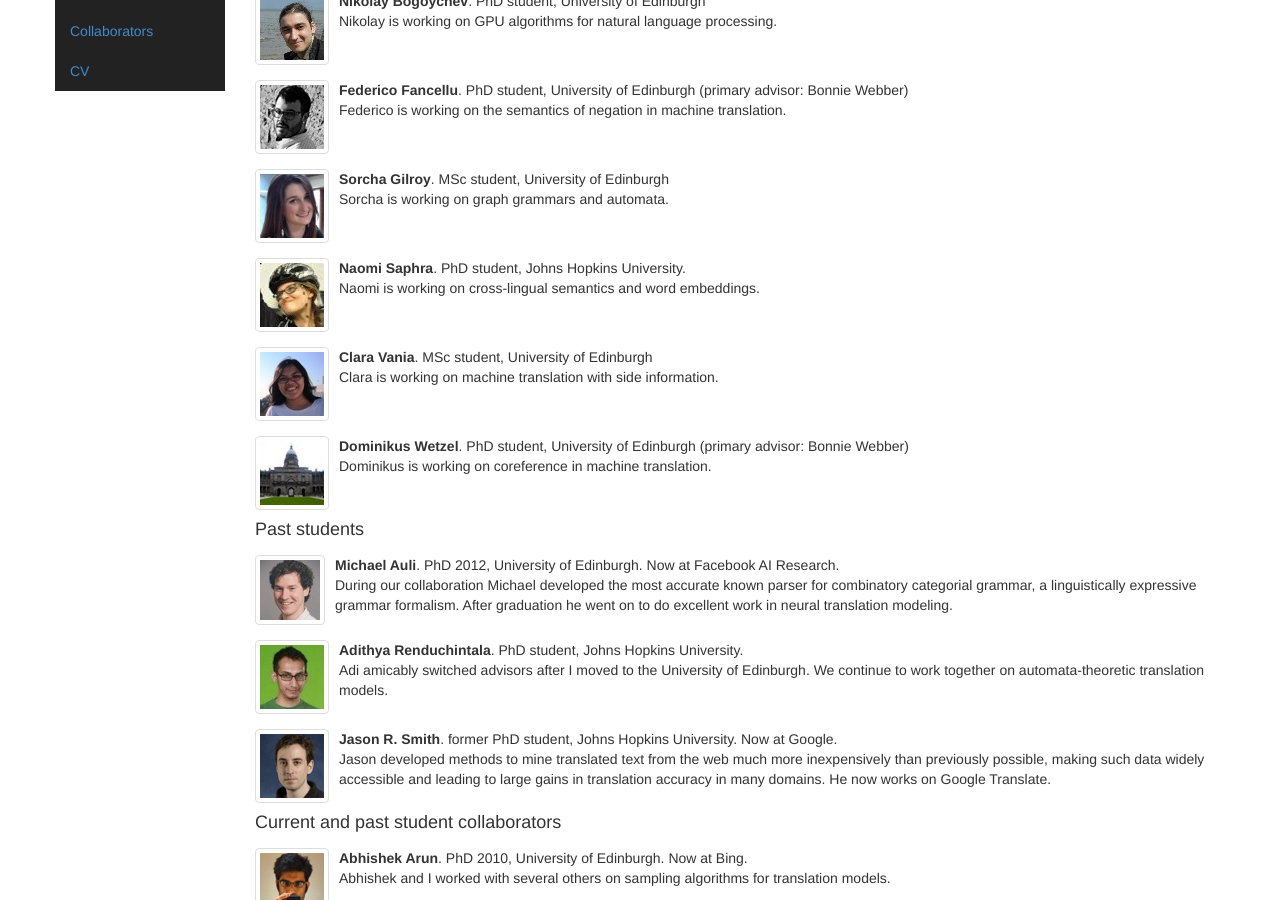
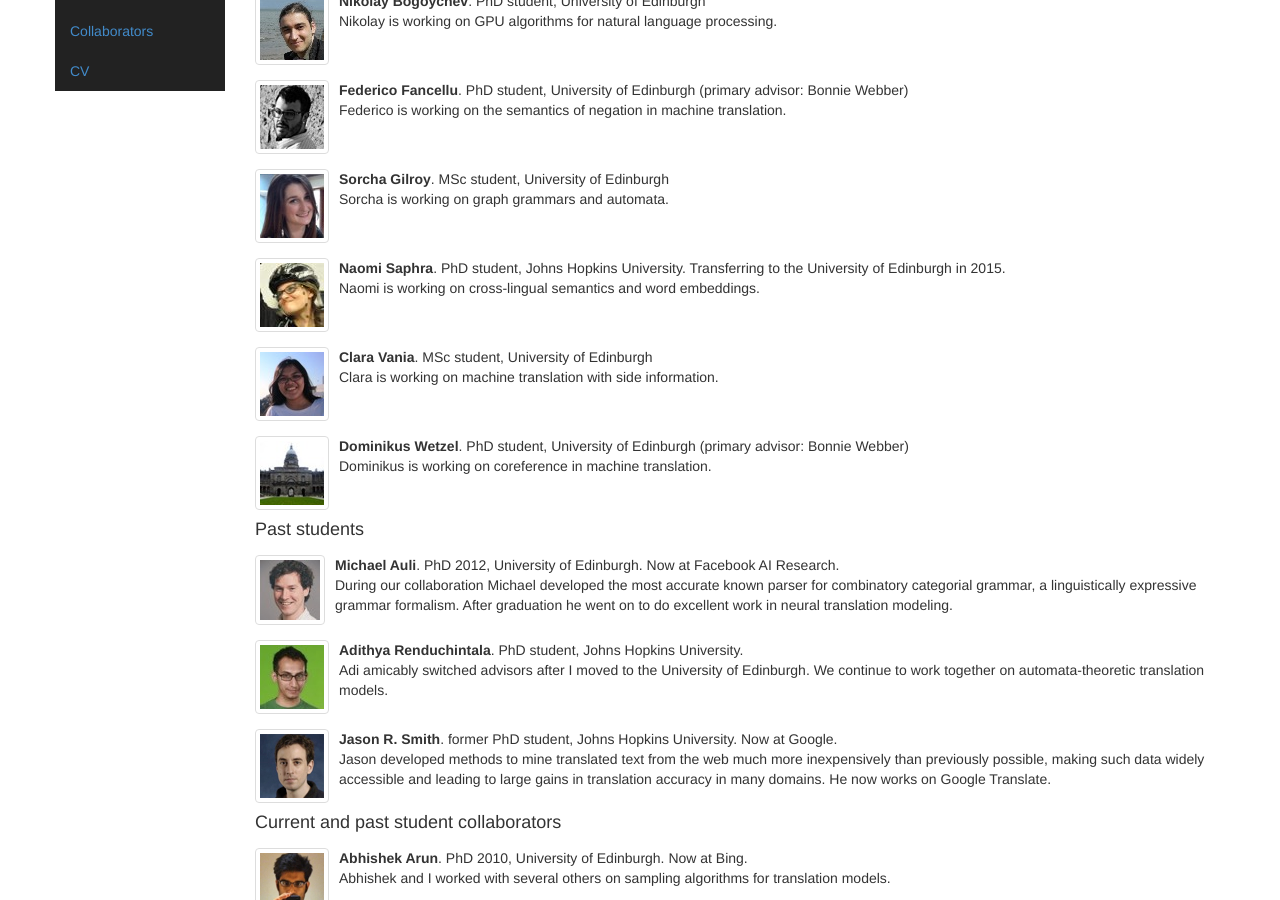
Before and after one commit to alopez/alopez.github.com, a Jekyll site: the page built from collaborators.html, in a window 1280 px wide and 900 px high, scrolled down 319 px. Built offline with Jekyll 4.4.1, drawn with Linux system fonts in a browser that asks for light colours.

Commit message:
Update collaborators

```diff
--- a/collaborators.html
+++ b/collaborators.html
@@ -31,7 +31,7 @@ students:
     name: Naomi Saphra
     img: nsaphra
     url: http://clsp.jhu.edu/people/nsaphra/
-    tagline: PhD student, Johns Hopkins University.
+    tagline: PhD student, Johns Hopkins University. Transferring to the University of Edinburgh in 2015.
     description: >
       Naomi is working on cross-lingual semantics and word embeddings.
   -
```
